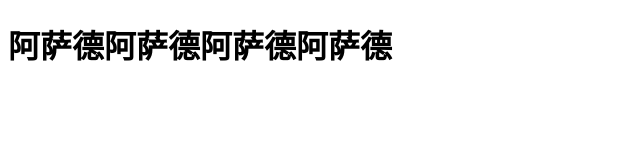
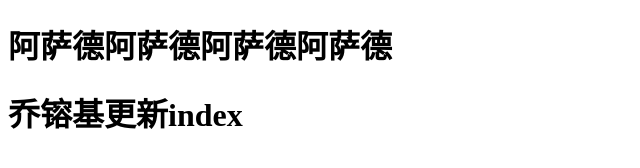
Before and after one commit to 978314388/xixi, a plain HTML site: page index.html in a window 1280 px wide. Shown: the whole page, without its empty margins (0-640 px from the left). Drawn offline with Linux system fonts and the light colour scheme.

Commit message:
乔镕基新增
哈哈哈哈哈

```diff
--- a/index.html
+++ b/index.html
@@ -8,6 +8,7 @@
 </head>
 <body>
     <h1>阿萨德阿萨德阿萨德阿萨德</h1>
+	<h1>乔镕基更新index</h1>
 </body>
 </html>
 <script>
```
